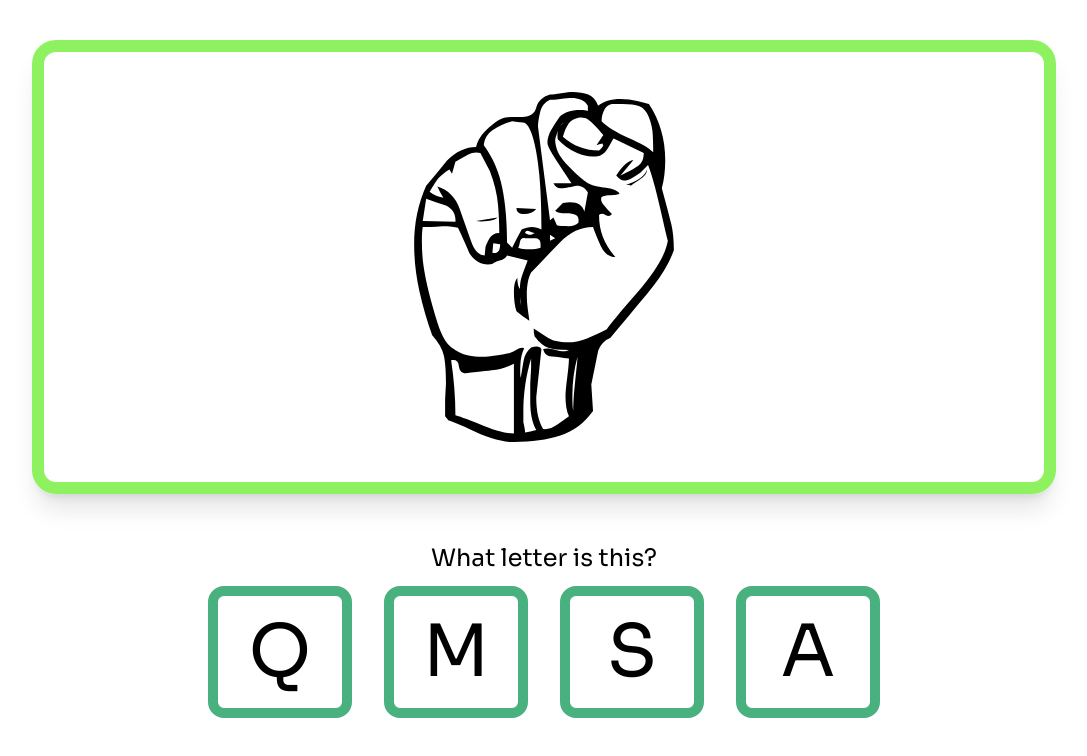
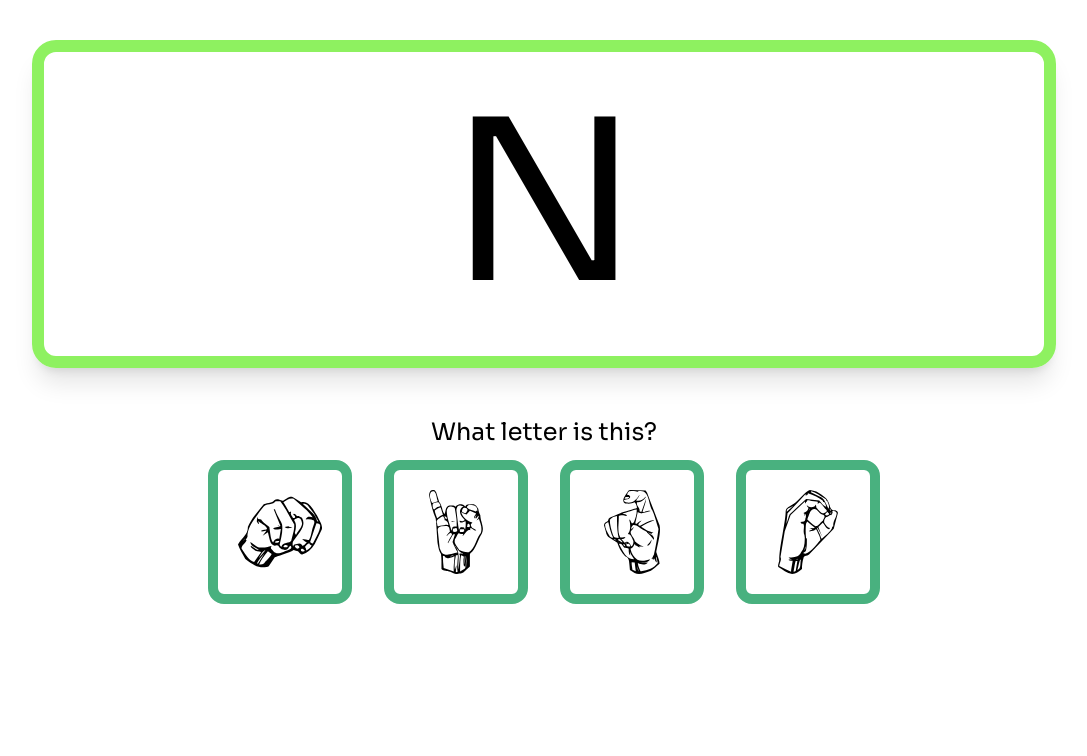
Before and after one commit to atpngo/asl, a React (Create React App) app in the folder frontend/: page /learn in a window 1280 px wide. Shown: the top 756 px of the page, without its empty margins (96-1183 px from the left). Built offline with nearby package versions, Linux system fonts and the light colour scheme.

Commit message:
added infinite question generation with animations and variants

```diff
--- a/frontend/src/components/Questions/MCQLetter.js
+++ b/frontend/src/components/Questions/MCQLetter.js
@@ -16,7 +16,7 @@ function MCQLetter({answer, options, variant, callback })
         <div className="flex flex-col items-center gap-12">
             {/* Prompt */}
             <div className="mt-10 thick-outline w-4/5 p-10 flex justify-center">
-                {variant === 'select' ? <p>{answer}</p> : <Sign className="w-full max-w-[350px]" value={answer}/>}
+                {variant === 'select' ? <p className="text-9xl lg:text-12xl p-0 m-0">{answer}</p> : <Sign className="w-full max-w-[350px]" value={answer}/>}
             </div>
 
             {/* What letter is this? */}
@@ -29,7 +29,7 @@ function MCQLetter({answer, options, variant, callback })
                     {options.map((option, index) => {
                         return(
                             <OptionButton key={index} callback={() => callback(option, answer)} correct={option === answer}>
-                                <p className="text-7xl p-0 m-0">{option}</p>
+                                {variant === 'select' ? <Sign className="w-100" value={option}/> : <p className="text-7xl p-0 m-0">{option}</p>}
                             </OptionButton>
 
                         )
--- a/frontend/src/pages/Learn.js
+++ b/frontend/src/pages/Learn.js
@@ -3,12 +3,15 @@ import MCQLetter from "../components/Questions/MCQLetter";
 import correctSound from "../media/correct.mp3";
 import wrongSound from "../media/incorrect.mp3";
 import { Howl } from 'howler';
+import { motion, AnimatePresence } from "framer-motion";
 
 
 function Learn()
 {
-    let alphabet = ['A', 'B', 'C', 'D', 'E', 'F', 'G', 'H', 'I', 'J', 'K', 'L', 'M', 'N', 'O', 'P', 'Q', 'R', 'S', 'T', 'U', 'V', 'W', 'X', 'Y', 'Z'];
+    const alphabet = ['A', 'B', 'C', 'D', 'E', 'F', 'G', 'H', 'I', 'J', 'K', 'L', 'M', 'N', 'O', 'P', 'Q', 'R', 'S', 'T', 'U', 'V', 'W', 'X', 'Y', 'Z'];
 
+    const [current, setCurrent] = useState();
+    const [next, setNext] = useState();
     const [sounds, setSounds] = useState({});
 
     useEffect(() => {
@@ -16,16 +19,18 @@ function Learn()
             'correct': new Howl({
                 src: correctSound,
                 html5: true,
-                volume: 0.05,
+                volume: 0.1,
                 loop: false
             }),
             'incorrect': new Howl({
                 src: wrongSound,
                 html5: true,
-                volume: 0.05,
+                volume: 0.1,
                 loop: false
             })
         });
+
+        setCurrent(true);
 
     }, []);
 
@@ -38,7 +43,11 @@ function Learn()
             sounds.correct.play();
 
             // next question
+            setCurrent(false);
 
+            setTimeout(() => {
+               setCurrent(true);
+            }, 500);
         }
         else
         {
@@ -46,9 +55,55 @@ function Learn()
             sounds.incorrect.play();
         }
     }
+
+    const getRandomLetter = (exclude=[]) =>
+    {
+        let alphabetCopy = [...alphabet];
+        for (const char of exclude)
+        {
+            alphabetCopy = alphabetCopy.filter(item => item !== char);
+        }
+        let randomIndex = Math.floor(Math.random() * alphabetCopy.length);
+        return alphabetCopy[randomIndex];
+    }
+
+    const generateQuestion = () =>
+    {
+        let answer = getRandomLetter();
+        let options = [];
+        options.push(answer);
+        for (let i=0; i<3; i++)
+            options.push(getRandomLetter([...options]));
+
+        let shuffledOptions = options.sort((a, b) => 0.5-Math.random());
+
+        return <MCQLetter
+                    answer={answer}
+                    options={shuffledOptions}
+                    variant={Math.round(Math.random()) ? "identify" : "select"}
+                    callback={optionSelected}
+                />
+    }
+
+    // setTimeout(() => {
+    //     setCurrent(false);
+    // }, 2000);
+
     return(
         <div>
-            <MCQLetter answer="S" options={['Q', 'M', 'S', 'A']} variant="identify" callback={optionSelected}/>
+            <AnimatePresence>
+                {current &&
+                    <motion.div
+                        key="test"
+                        initial={{y: "0", opacity: 0, scale: 0.5}}
+                        animate={{y: 0, opacity: 1, scale: 1}}
+                        exit={{y: "50%", opacity: 0}}
+                        transition={{duration: 0.3, ease: "easeOut"}}
+                    >
+                        {generateQuestion()}
+                    </motion.div>
+                }
+            </AnimatePresence>
         </div>
     )
 }
```
